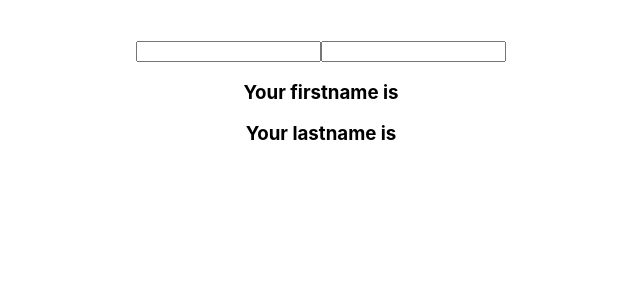
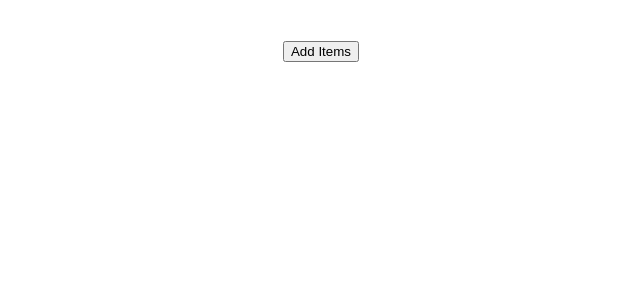
Before and after one commit to MizanurRahmann/react-hooks, a React (Create React App) app: page / in a window 1280 px wide. Shown: the top 300 px of the page, without its empty margins (319-959 px from the left). Built offline with nearby package versions, Linux system fonts and the light colour scheme.

Commit message:
useState with array

```diff
--- a/src/App.js
+++ b/src/App.js
@@ -4,6 +4,7 @@
 import HookCounter from './Components/HookCounter';
 import HookCounterTwo from './Components/HookCounterTwo';
 import HookCounterThree from './Components/HookCounterThree';
+import HookCounterFour from './Components/HookCounterFour';
 
 function App() {
   return (
@@ -11,7 +12,8 @@
       <br /><br />
       {/* <HookCounter /> */}
       {/* <HookCounterTwo /> */}
-      <HookCounterThree />
+      {/* <HookCounterThree /> */}
+      <HookCounterFour />
     </div>
   );
 }
--- /dev/null
+++ b/src/Components/HookCounterFour.js
@@ -0,0 +1,25 @@
+import React, {useState} from 'react'
+
+function HookCounterFour() {
+    const [items, setItems] = useState([]);
+
+    const addItems = () => {
+        setItems([...items, {
+            id: items.length,
+            value: Math.floor(Math.random() * 10) + 1
+        }]);
+    }
+
+    return (
+        <div>
+            <button onClick={addItems}>Add Items</button>
+            <ul>
+                {items.map(item => (
+                    <li key={item.id}>{item.value}</li>
+                ))}
+            </ul>
+        </div>
+    )
+}
+
+export default HookCounterFour
```
